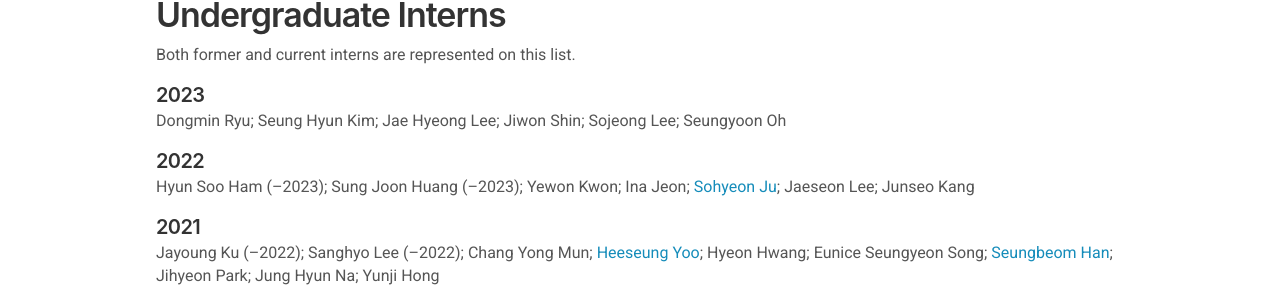
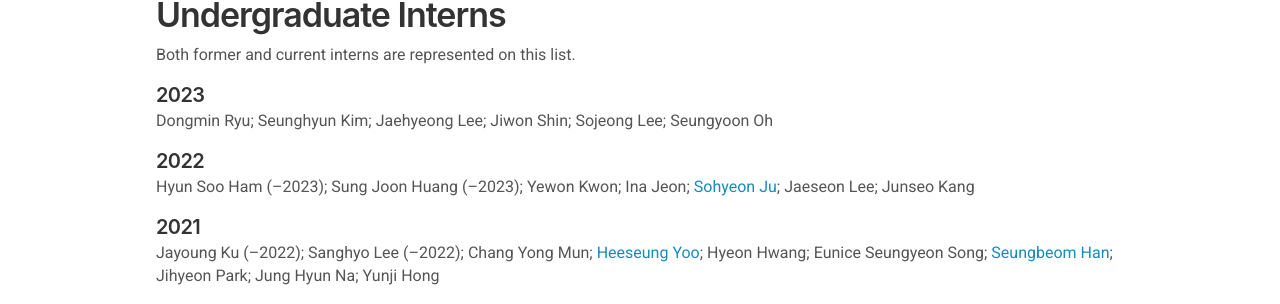
Before and after one commit to ChangLabSNU/ChangLabSNU.github.io, a Jekyll site: the page built from _pages/team.md, in a window 1280 px wide and 900 px high, scrolled down 1426 px. Shown: the part 192-496 px from the top of the window. Built offline with Jekyll 4.4.1, drawn with Linux system fonts in a browser that asks for light colours; nearby versions of some CDN libraries; some web fonts are replaced.

Commit message:
Fix spelling of new interns' names.

```diff
--- a/_data/alumni_interns.yml
+++ b/_data/alumni_interns.yml
@@ -3,12 +3,12 @@
   year_end: 2023
   affiliation_then: Pohang University of Science and Technology
 
-- name: Seung Hyun Kim
+- name: Seunghyun Kim
   year_begin: 2023
   year_end: 2023
   affiliation_then: Daegu Gyeongbuk Institute of Science and Technology
 
-- name: Jae Hyeong Lee
+- name: Jaehyeong Lee
   year_begin: 2023
   year_end: 2023
   affiliation_then: Seoul National University
```
